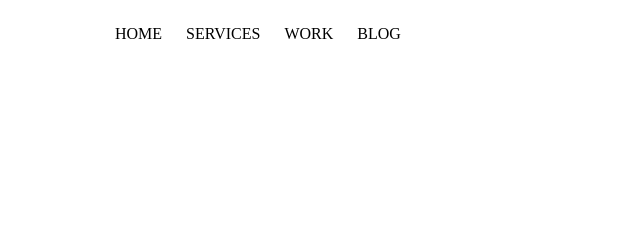
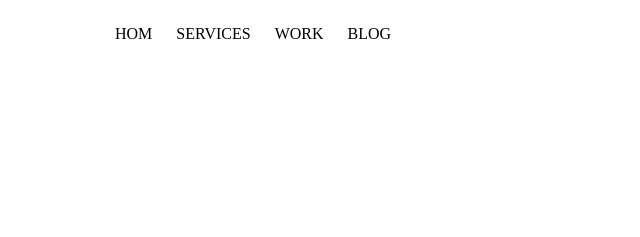
Before and after one commit to brandonyrigan/JerosWebsite, a plain HTML site: page index.html in a window 1280 px wide. Shown: the top 237 px of the page, 0-640 px from the left. Drawn offline with Linux system fonts and the light colour scheme; files that its build step writes are made by us from their sources; files whose address does not match are found by name.

Commit message:
Update index.html

```diff
--- a/index.html
+++ b/index.html
@@ -9,7 +9,7 @@
 	<!--navigation bar-->
 	<div id ="navbar">
 		<ul>
-			<li><a href="index.html">HOME</a></li>
+			<li><a href="index.html">HOM</a></li>
 			<li><a href="services.html">SERVICES</a></li>
 			<li><a href="work.html">WORK</a></li>
 			<li><a href="blog.html">BLOG</a></li>
```
